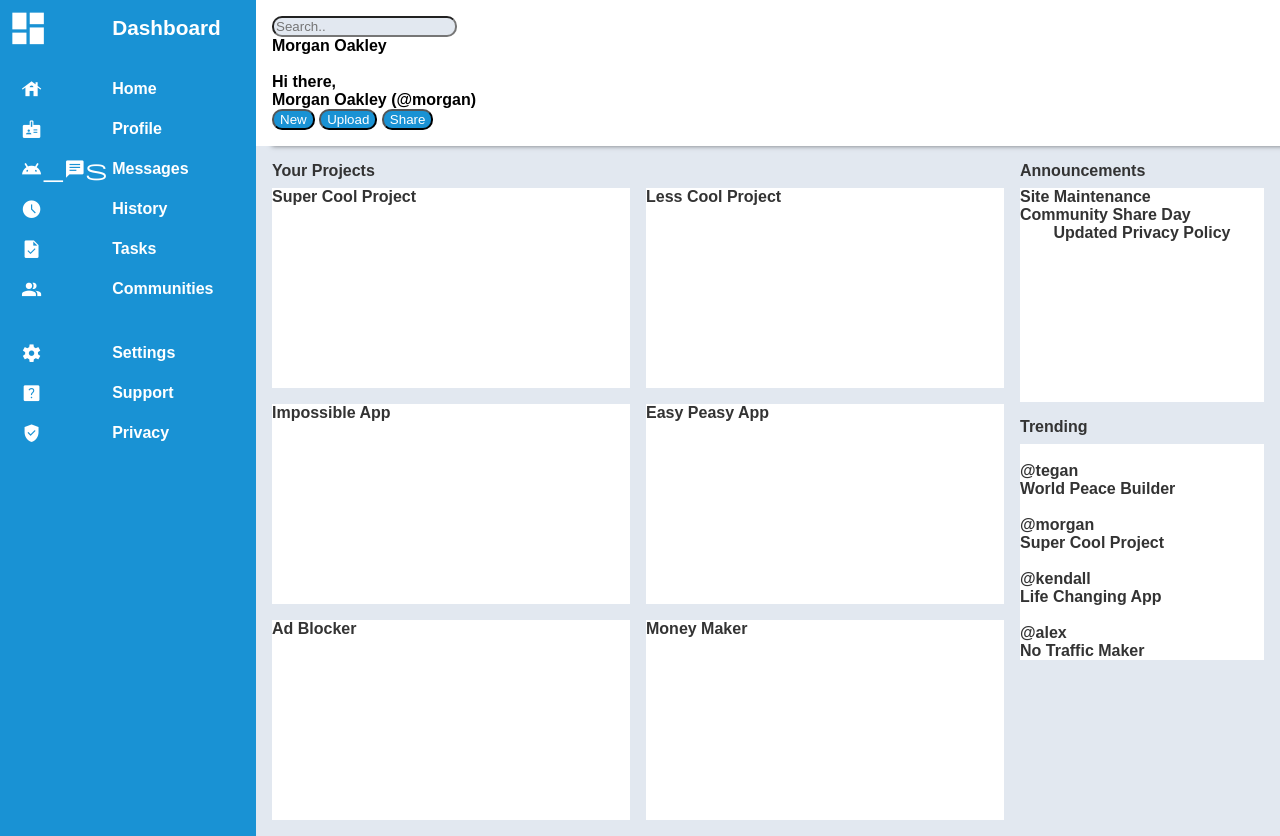
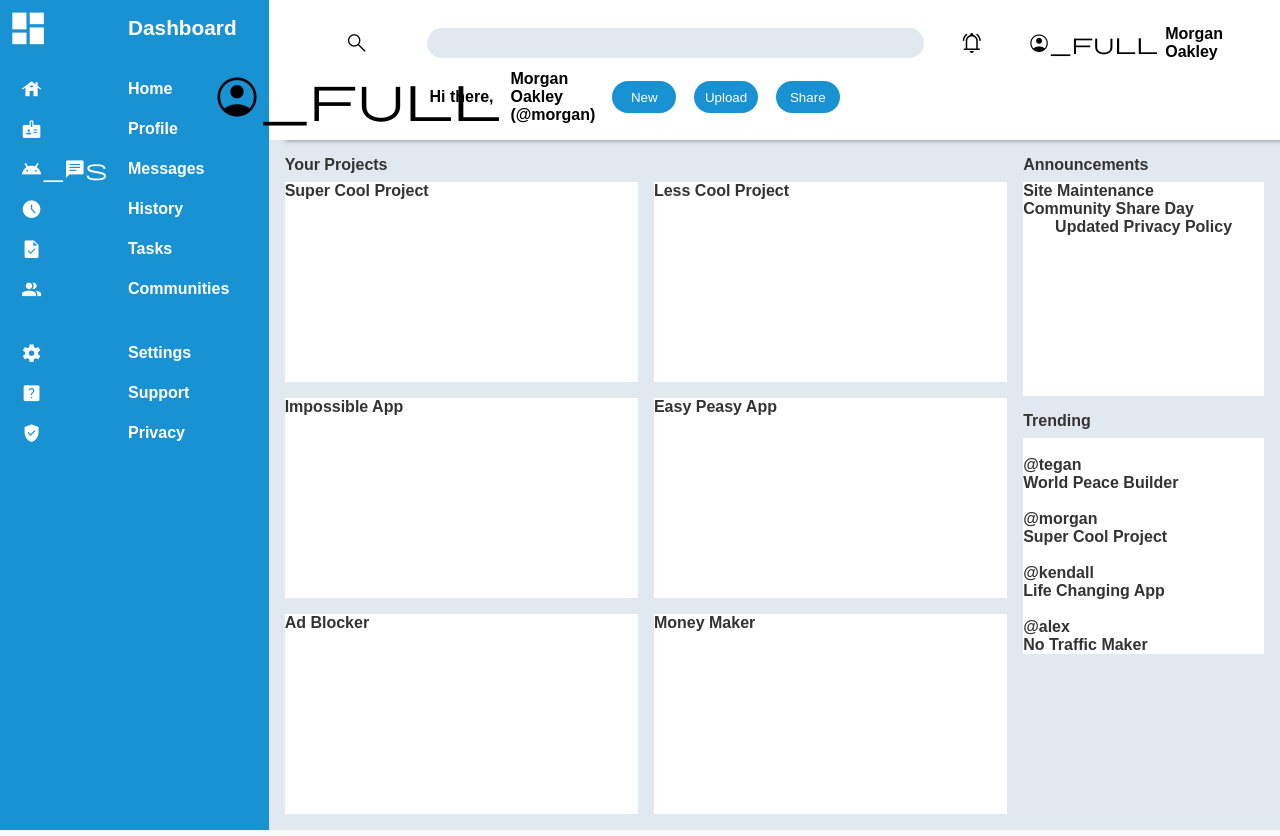
Before and after one commit to Taaaaab/admin-dashboard, a plain HTML site: page index.html in a window 1280 px wide. Drawn offline with nearby package versions, Linux system fonts and the light colour scheme.

Commit message:
Add grid to header

```diff
--- a/index.html
+++ b/index.html
@@ -8,6 +8,7 @@
     <link rel="stylesheet" href="styles.css">
     <link rel="stylesheet" href="https://fonts.googleapis.com/css2?family=Material+Symbols+Outlined:opsz,wght,FILL,GRAD@20..48,100..700,0..1,-50..200" />
     <style>
+        div.sidebar,
         .material-symbols-outlined {
           font-variation-settings:
           'FILL' 100,
@@ -20,11 +21,20 @@
 <body>
    <div class="container">
        <div class="header">
-           <input type="text" placeholder="Search..">
-                <img src="" alt="">
-                <img src="" alt="">
+        <span id="search" class="material-symbols-outlined">
+            search
+            </span>
+           <input type="text">
+           <span id="notif" class="material-symbols-outlined">
+            notifications_active
+            </span>
+            <span id="acct" class="material-symbols-outlined">
+                account_circle_full
+                </span>
             <div class="name">Morgan Oakley</div>
-                <img src="" alt="">
+            <span id="profile-pic" class="material-symbols-outlined">
+                account_circle_full
+                </span>
             <div class="welcome">
                 <div class="hi-there">Hi there,</div>
                 <div class="full-name">Morgan Oakley (@morgan)</div>
--- a/styles.css
+++ b/styles.css
@@ -10,12 +10,18 @@ body {
   button {
     background-color: #1992d4;
     color: #ffffff;
-    border-radius: 10px;
+    border-radius: 30px;
+    border: 0;
+    height: 2rem;
+    width: 4rem;
   }
 
   input {
       background-color: #e2e8f0;
-      border-radius: 10px;
+      border-radius: 30px;
+      border: 0;
+      height: 1.8rem;
+      width: 100%;
   }
 
   .container {
@@ -33,6 +39,36 @@ body {
       padding: 1rem;
       z-index: 100;
       box-shadow: 1rem 0px 5px rgba(0,0,0,0.5);
+
+      display: grid;
+      grid-template-columns: 1fr 5fr 1fr 1fr 1fr;
+      grid-template-rows: repeat(2, 1fr);
+      place-items: center;
+  }
+
+  #search {
+    transform: scale(1);
+  }
+
+  #notif {
+    transform: scale(1);
+    font-variation-settings:
+    'FILL' 000,
+    'wght' 400,
+    'GRAD' 0,
+    'opsz' 48
+  }
+
+  #profile-pic {
+    transform: scale(2);
+  }
+
+  .welcome {
+      display: grid;
+      grid-template-columns: repeat(6, 1fr);
+      gap: 1rem;
+      width: 100%;
+      place-items: center;
   }
 
   .sidebar {
@@ -47,9 +83,10 @@ body {
   .side-grid {
       display: grid;
       row-gap: 1rem;
+      column-gap: 1rem;
       grid-template-columns: 1fr 1fr;
       padding-top: 1rem;
-      padding-right: 2.2rem;
+      padding-right: 2rem;
       padding-left: 1rem;
   }
 
```
